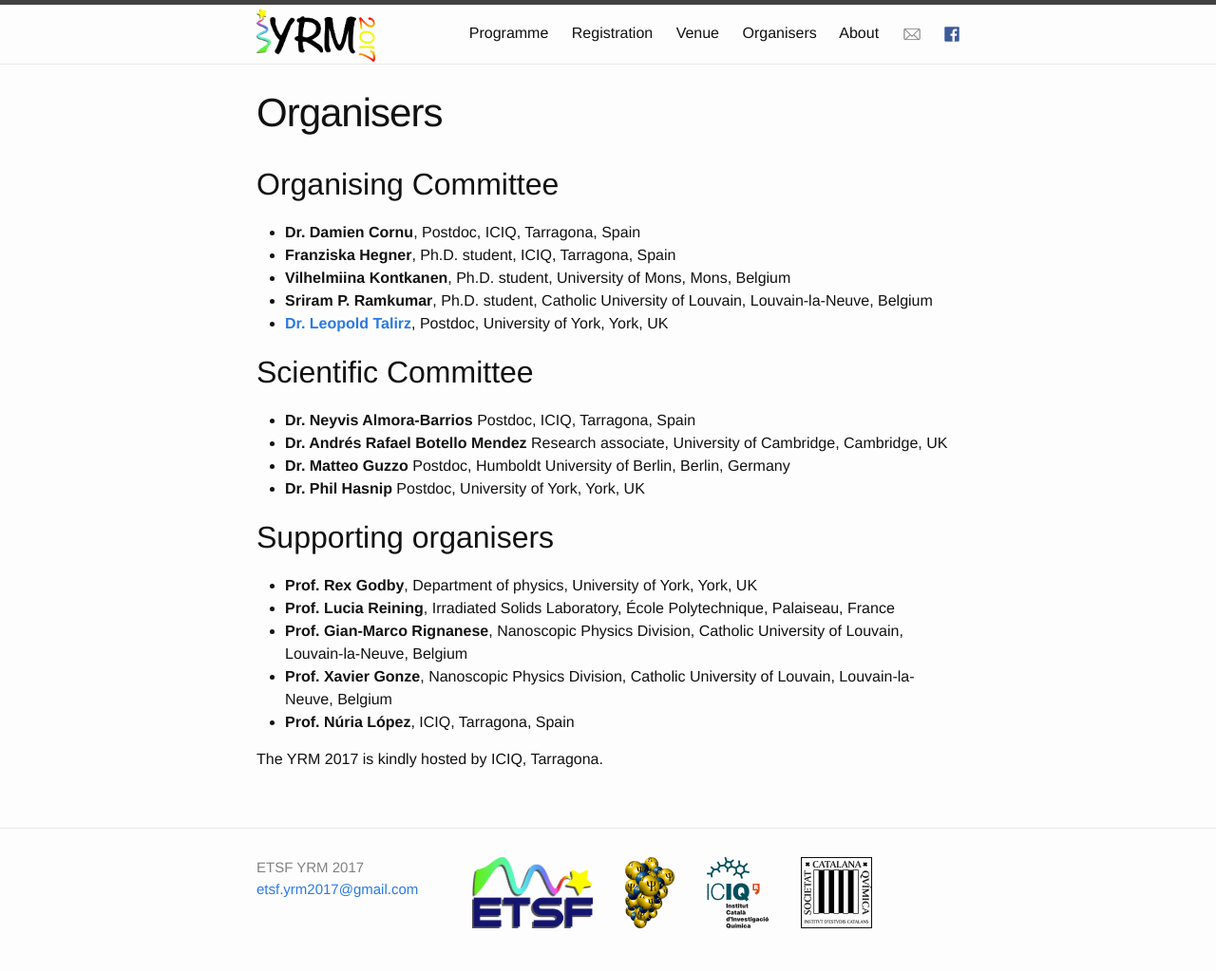
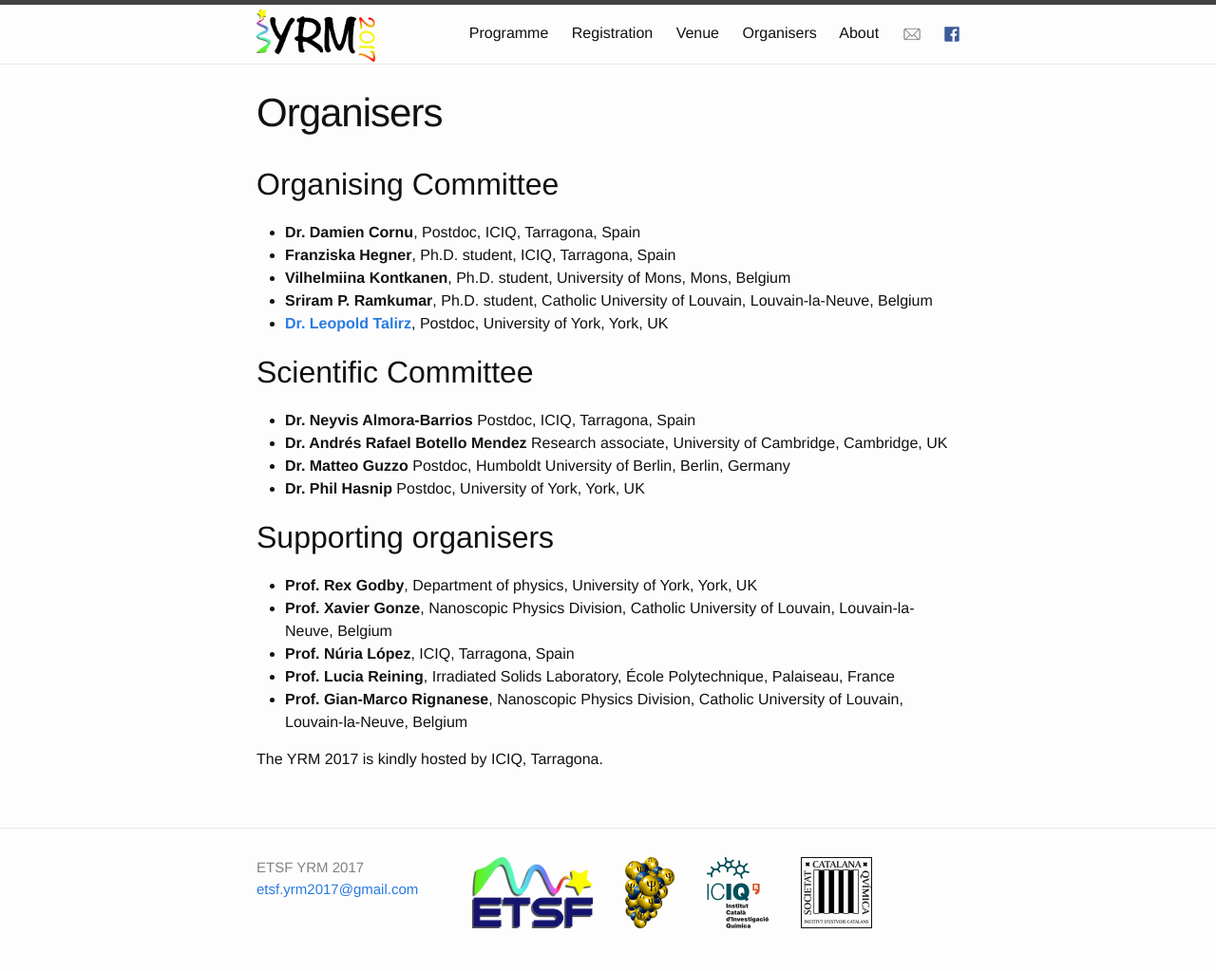
Before and after one commit to yrm2017/yrm2017.github.io, a Jekyll site: the page built from organisation.md, in a window 1280 px wide. Shown: the whole page at 95% size. Built offline with Jekyll 4.4.1, drawn with Linux system fonts in a browser that asks for light colours.

Commit message:
alphabetic order

```diff
--- a/organisation.md
+++ b/organisation.md
@@ -35,9 +35,9 @@ order: 6
 <b></b>
 
 * **Prof. Rex Godby**, Department of physics, University of York, York, UK
+* **Prof. Xavier Gonze**, Nanoscopic Physics Division, Catholic University of Louvain, Louvain-la-Neuve, Belgium
+* **Prof. Núria López**, ICIQ, Tarragona, Spain
 * **Prof. Lucia Reining**, Irradiated Solids Laboratory, École Polytechnique, Palaiseau, France
 * **Prof. Gian-Marco Rignanese**, Nanoscopic Physics Division, Catholic University of Louvain, Louvain-la-Neuve, Belgium
-* **Prof. Xavier Gonze**, Nanoscopic Physics Division, Catholic University of Louvain, Louvain-la-Neuve, Belgium
-* **Prof. Núria López**, ICIQ, Tarragona, Spain
 
 The YRM 2017 is kindly hosted by ICIQ, Tarragona.
```
